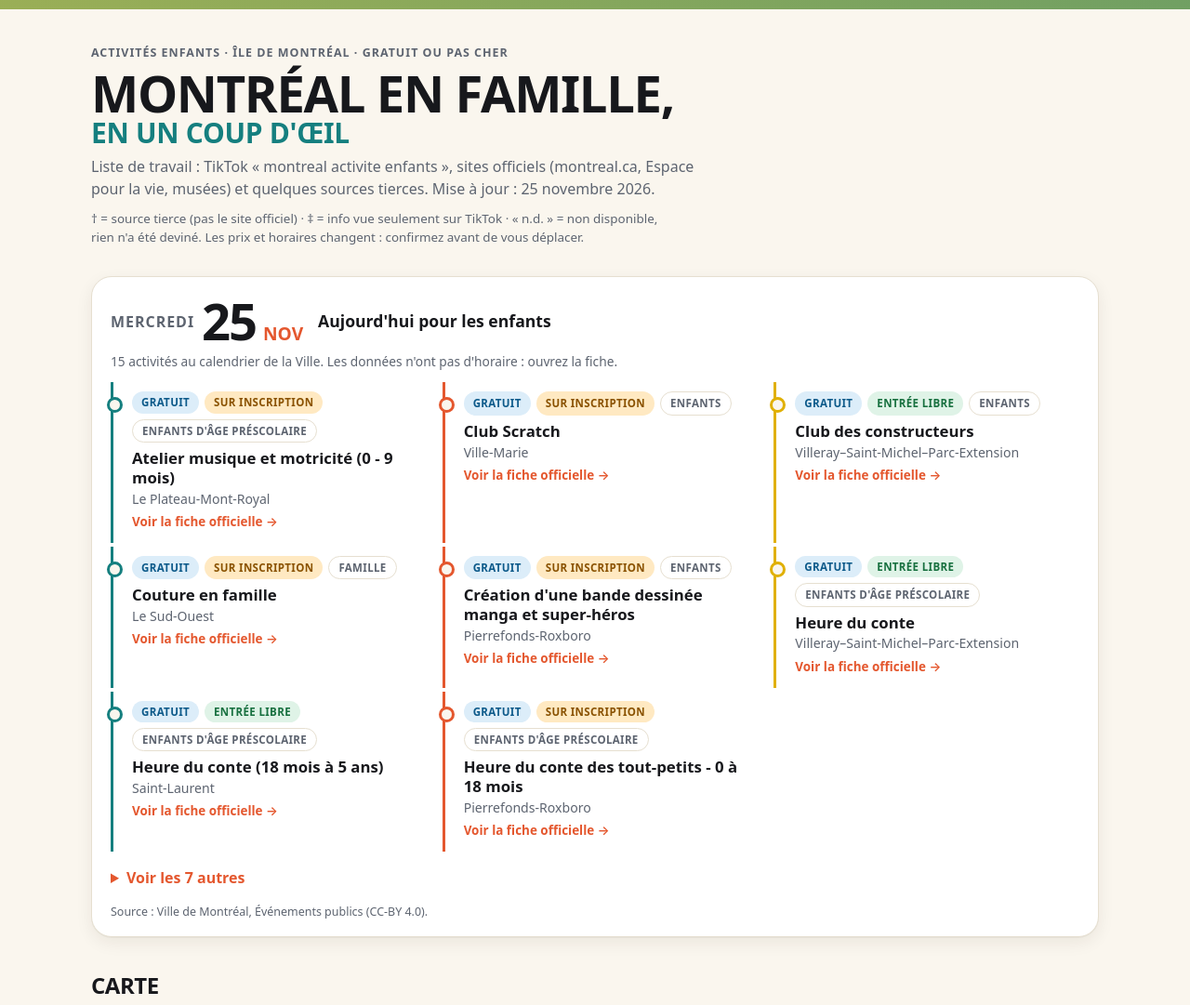
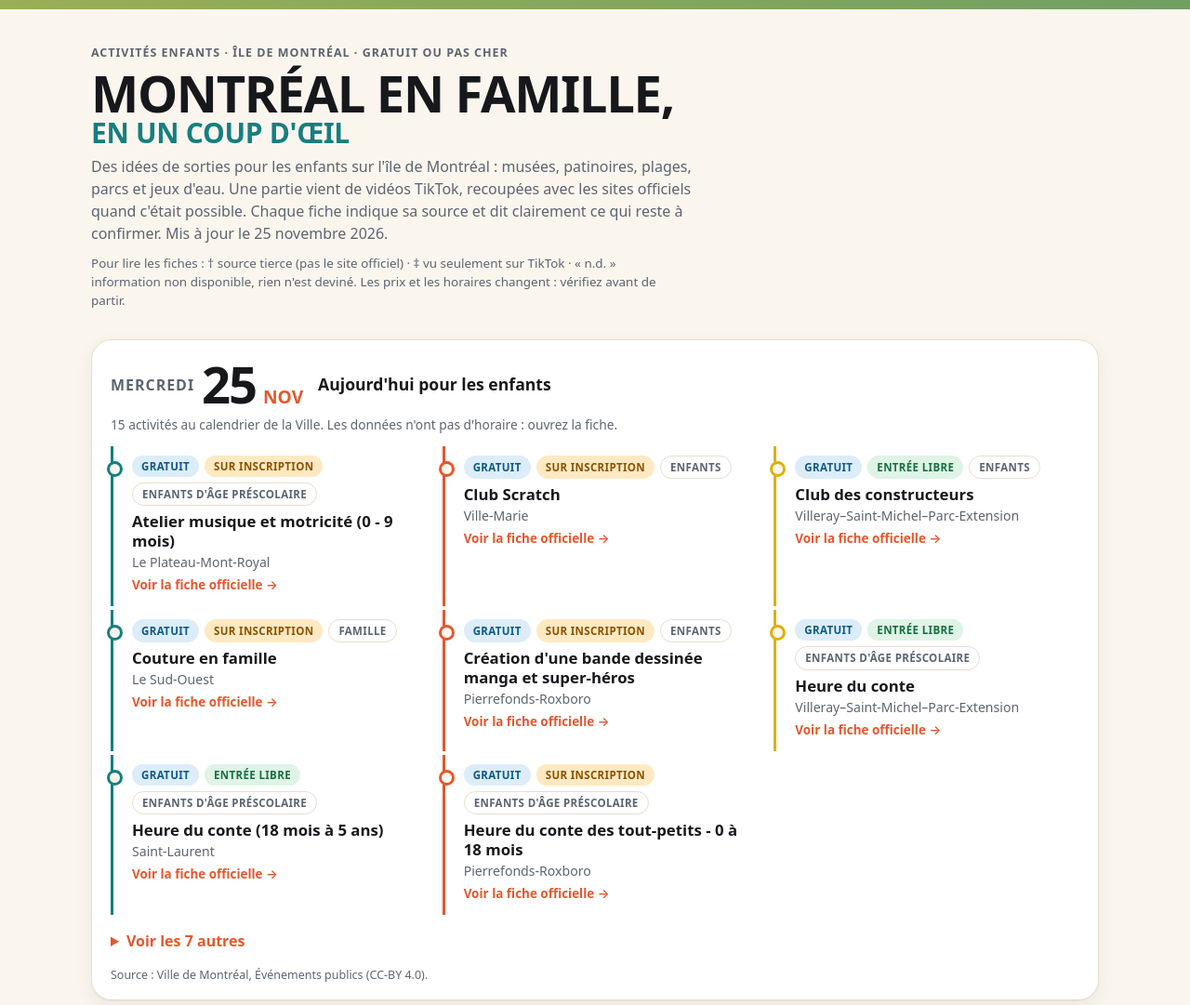
Before and after one commit to choubz/activites-enfants-montreal, a plain HTML site: page index.html in a window 1280 px wide. Shown: the top 1081 px of the page at 93% size. Drawn offline with Linux system fonts and the light colour scheme.

Commit message:
Texte éditorial sous le titre
Co-Authored-By: Claude Sonnet 5.5 <noreply@anthropic.com>
Claude-Session: https://claude.ai/code/session_01RK52kcrubVV54pVhAGcDEi

```diff
--- a/index.html
+++ b/index.html
@@ -94,8 +94,8 @@ footer{margin-top:36px;font-size:.85rem;color:var(--mute)}
 <header class="hero">
   <span class="eyebrow">Activités enfants · île de Montréal · gratuit ou pas cher</span>
   <h1>Montréal en famille,<span>en un coup d'œil</span></h1>
-  <p class="sub">Liste de travail : TikTok « montreal activite enfants », sites officiels (montreal.ca, Espace pour la vie, musées) et quelques sources tierces. Mise à jour : 25 novembre 2026.</p>
-  <p class="legend">† = source tierce (pas le site officiel) · ‡ = info vue seulement sur TikTok · « n.d. » = non disponible, rien n'a été deviné. Les prix et horaires changent : confirmez avant de vous déplacer.</p>
+  <p class="sub">Des idées de sorties pour les enfants sur l'île de Montréal : musées, patinoires, plages, parcs et jeux d'eau. Une partie vient de vidéos TikTok, recoupées avec les sites officiels quand c'était possible. Chaque fiche indique sa source et dit clairement ce qui reste à confirmer. Mis à jour le 25 novembre 2026.</p>
+  <p class="legend">Pour lire les fiches : † source tierce (pas le site officiel) · ‡ vu seulement sur TikTok · « n.d. » information non disponible, rien n'est deviné. Les prix et les horaires changent : vérifiez avant de partir.</p>
 </header>
 
 <section class="today" id="aujourdhui" aria-live="polite">
```
